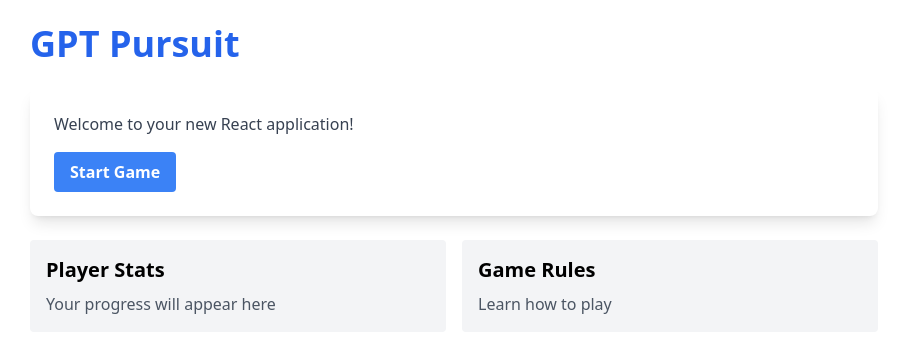
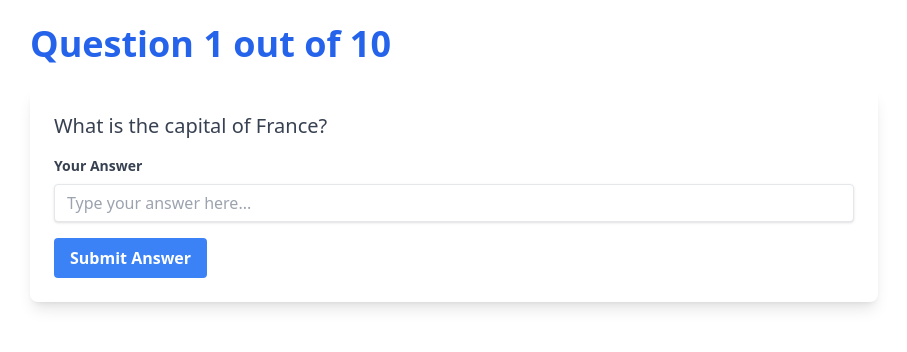
Before and after one commit to ltbrs/gpt-pursuit, a React (Vite) app in the folder frontend/: page /question in a window 1280 px wide. Shown: the top 352 px of the page, without its empty margins (186-1093 px from the left). Built offline with nearby package versions, Linux system fonts and the light colour scheme.

Commit message:
add question page

```diff
--- a/frontend/package.json
+++ b/frontend/package.json
@@ -31,7 +31,8 @@
     "@tailwindcss/vite": "^4.1.3",
     "postcss": "^8.5.3",
     "react": "^18.2.0",
-    "react-dom": "^18.2.0"
+    "react-dom": "^18.2.0",
+    "react-router-dom": "^7.5.0"
   },
   "devDependencies": {
     "@types/node": "^20.11.0",
--- a/frontend/src/App.tsx
+++ b/frontend/src/App.tsx
@@ -1,5 +1,9 @@
+import { BrowserRouter as Router, Routes, Route, useNavigate } from 'react-router-dom';
+import QuestionPage from './question/QuestionPage';
 
-function App() {
+function HomePage() {
+  const navigate = useNavigate();
+
   return (
     // Container with max width, centered, and padding
     <div className="max-w-4xl mx-auto p-6">
@@ -15,7 +19,10 @@ function App() {
         </p>
 
         {/* Button with hover effects */}
-        <button className="bg-blue-500 hover:bg-blue-600 text-white font-semibold py-2 px-4 rounded transition-colors">
+        <button
+          onClick={() => navigate('/question')}
+          className="bg-blue-500 hover:bg-blue-600 text-white font-semibold py-2 px-4 rounded transition-colors"
+        >
           Start Game
         </button>
       </div>
@@ -32,7 +39,18 @@ function App() {
         </div>
       </div>
     </div>
-  )
+  );
 }
 
-export default App
+function App() {
+  return (
+    <Router>
+      <Routes>
+        <Route path="/" element={<HomePage />} />
+        <Route path="/question" element={<QuestionPage />} />
+      </Routes>
+    </Router>
+  );
+}
+
+export default App;
--- /dev/null
+++ b/frontend/src/question/QuestionPage.tsx
@@ -0,0 +1,35 @@
+import React from 'react';
+
+const QuestionPage: React.FC = () => {
+  return (
+    <div className="max-w-4xl mx-auto p-6">
+      <h1 className="text-4xl font-bold mb-6 text-blue-600">
+        Question 1 out of 10
+      </h1>
+
+      <div className="bg-white shadow-lg rounded-lg p-6 mb-6">
+        <p className="text-gray-700 mb-4 text-xl">
+          What is the capital of France?
+        </p>
+
+        <div className="mb-4">
+          <label htmlFor="answer" className="block text-gray-700 text-sm font-bold mb-2">
+            Your Answer
+          </label>
+          <input
+            type="text"
+            id="answer"
+            className="shadow appearance-none border rounded w-full py-2 px-3 text-gray-700 leading-tight focus:outline-none focus:shadow-outline"
+            placeholder="Type your answer here..."
+          />
+        </div>
+
+        <button className="bg-blue-500 hover:bg-blue-600 text-white font-semibold py-2 px-4 rounded transition-colors">
+          Submit Answer
+        </button>
+      </div>
+    </div>
+  );
+};
+
+export default QuestionPage;
```
Also changed, not shown: frontend/frontend/index.html (deleted), frontend/frontend/src/App.tsx (deleted), frontend/frontend/src/main.tsx (deleted), frontend/frontend/vite.config.ts (deleted), 1 other file (tests, documents, lock files or other folders).
